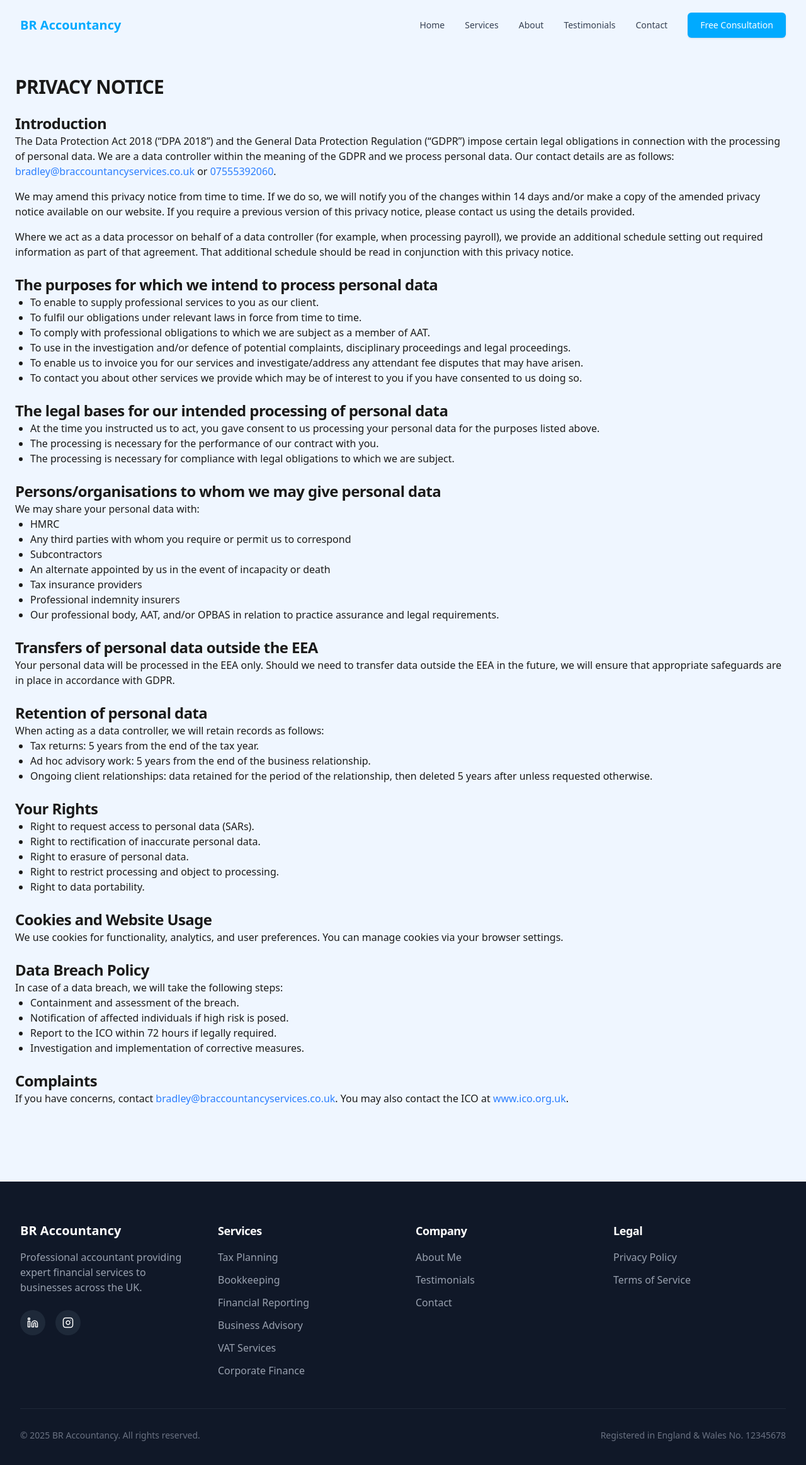
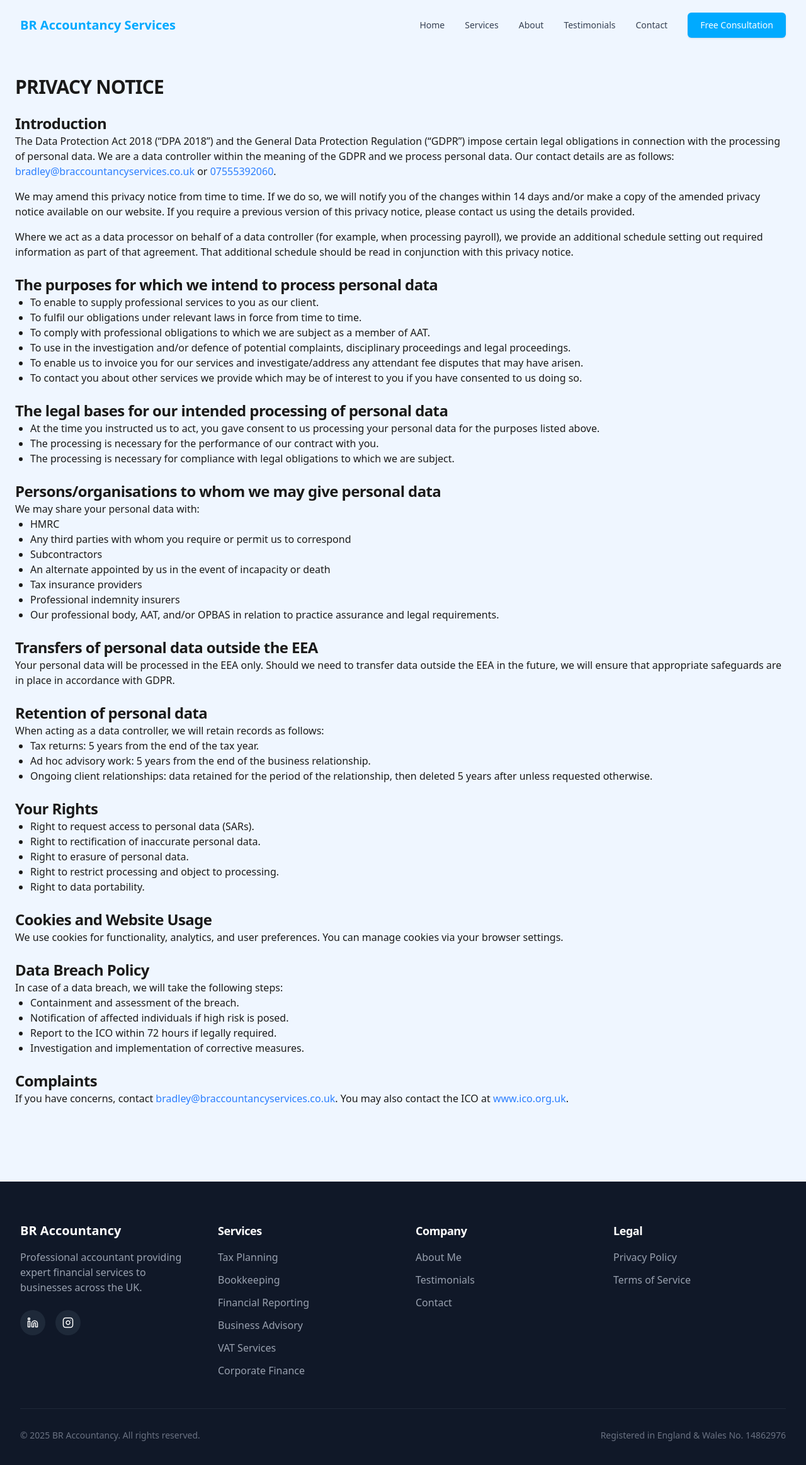
Before and after one commit to liam-cottrell/brad-rich, a Next.js app: page /policy in a window 1280 px wide. Shown: the top 2326 px of the page at 63% size. Built offline with nearby package versions, Linux system fonts and the light colour scheme.

Commit message:
meta changes, email update, header title update

```diff
--- a/src/app/components/contact.jsx
+++ b/src/app/components/contact.jsx
@@ -125,7 +125,7 @@ export default function Contact() {
                     </div>
                     <div className="ml-4">
                       <h3 className="text-lg font-medium mb-1">Email Me</h3>
-                      <a href="mailto:bradley@braccountancyservices.co.uk" className="text-gray-600 hover:text-(--primary)">bradley@braccountancyservices.co.uk</a>
+                      <a href="mailto:hello@braccountancyservices.co.uk" className="text-gray-600 hover:text-(--primary)">hello@braccountancyservices.co.uk</a>
                     </div>
                   </div>
 
--- a/src/app/components/footer.jsx
+++ b/src/app/components/footer.jsx
@@ -105,7 +105,7 @@ const Footer = () => {
             &copy; {currentYear} BR Accountancy. All rights reserved.
           </p>
           <div className="text-gray-500 text-sm">
-            Registered in England & Wales No. 12345678
+            Registered in England & Wales No. 14862976
           </div>
         </div>
       </div>
--- a/src/app/components/navbar.jsx
+++ b/src/app/components/navbar.jsx
@@ -44,7 +44,7 @@ const Navbar = () => {
         <div className="flex items-center">
           <a href="/">
           <span className="text-xl font-display font-bold text-(--primary)">
-            BR Accountancy
+            BR Accountancy Services
           </span>
           </a>
         </div>
--- a/src/app/layout.js
+++ b/src/app/layout.js
@@ -12,8 +12,8 @@ const geistMono = Geist_Mono({
 });
 
 export const metadata = {
-  title: "Bradley Richardson - Accountant in the North East of England",
-  description: "Bradley Richardson is a highly experienced Accountant based in the North East of England, offering expert financial services and advice to individuals and businesses.",
+  title: "BR Accountancy Services - Accountant in Northumberland, North East of England",
+  description: "Experienced North East Accountant Bradley Richardson provides expert financial services for individuals & businesses in Ashington, Blyth, Bedlington & Morpeth.",
 };
 
 export default function RootLayout({ children }) {
```
